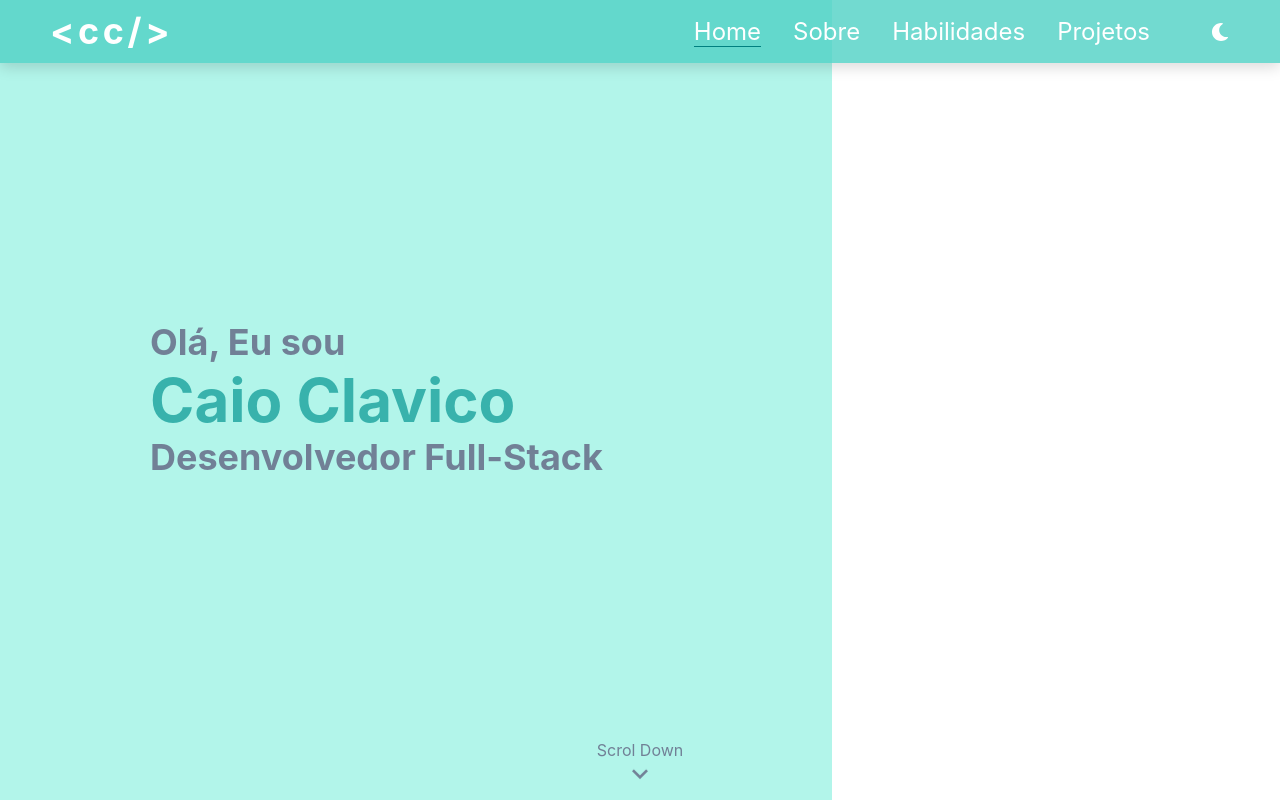
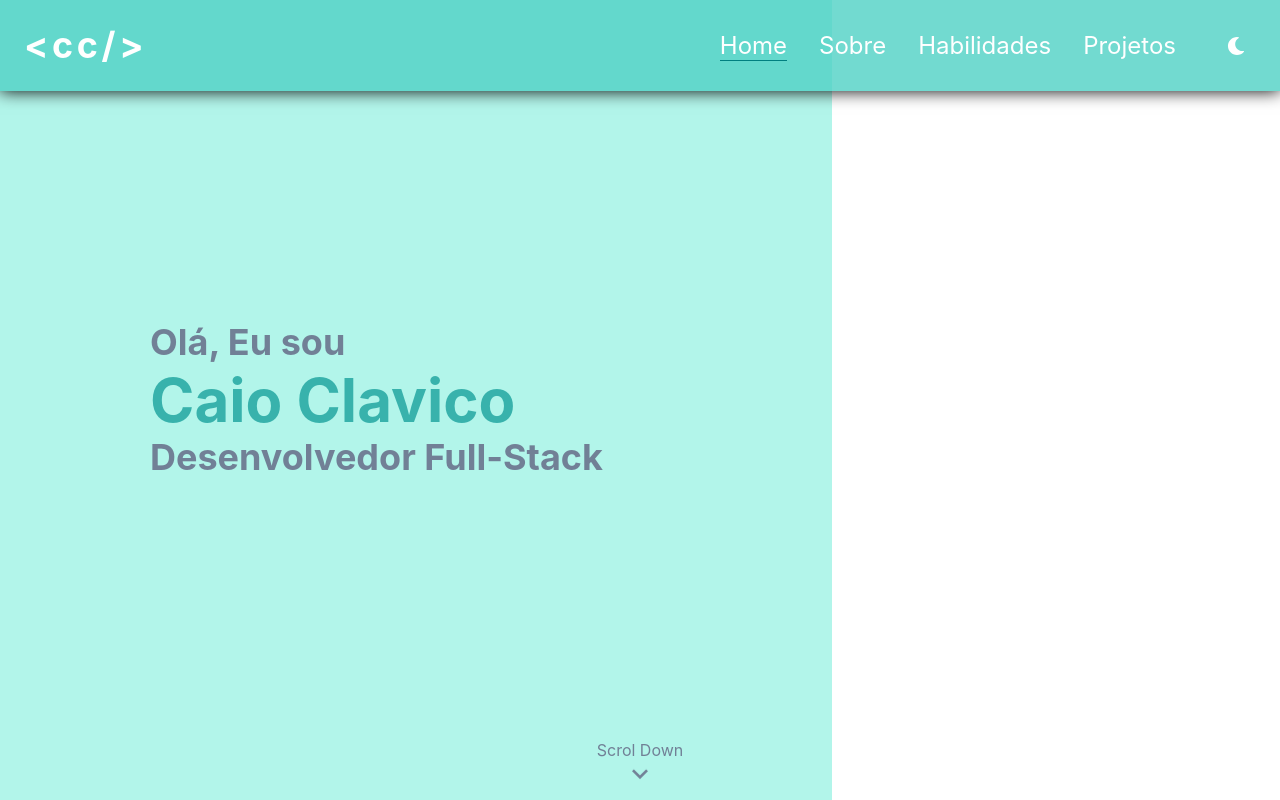
Before and after one commit to caioclavico/portfolio, a React (Create React App) app: page / in a window 1280 px wide. Shown: the top 800 px of the page. Built offline with nearby package versions, Linux system fonts and the light colour scheme.

Commit message:
feat: update component header

```diff
--- /dev/null
+++ b/src/components/Header/MenuLinks/index.tsx
@@ -0,0 +1,77 @@
+import { Box, Stack } from "@chakra-ui/react";
+import { Link } from "react-scroll";
+import { ColorModeSwitcher } from "../../ColorModeSwitcher";
+import "./index.css";
+
+interface MenuLinksProps {
+    isOpen: boolean;
+}
+export const MenuLinks = ({ isOpen }: MenuLinksProps) => {
+    return (
+        <Box
+            display={{ base: isOpen ? "block" : "none", md: "block" }}
+            flexBasis={{ base: "100%", md: "auto" }}
+        >
+            <Stack
+                spacing={8}
+                fontSize={["xl", "xl", "2xl", "2xl"]}
+                align="center"
+                justify={["center", "space-between", "flex-end", "flex-end"]}
+                direction={["column", "row", "row", "row"]}
+                pt={[4, 4, 0, 0]}
+            >
+                <Box className="nav-item">
+                    <Link
+                        activeClass="active"
+                        to="intro"
+                        spy={true}
+                        smooth={true}
+                        offset={0}
+                        duration={500}
+                    >
+                        Home
+                    </Link>
+                </Box>
+                <Box className="nav-item">
+                    <Link
+                        activeClass="active"
+                        to="about"
+                        spy={true}
+                        smooth={true}
+                        offset={0}
+                        duration={500}
+                    >
+                        Sobre
+                    </Link>
+                </Box>
+                <Box className="nav-item">
+                    <Link
+                        activeClass="active"
+                        to="skills"
+                        spy={true}
+                        smooth={true}
+                        offset={0}
+                        duration={500}
+                    >
+                        Habilidades
+                    </Link>
+                </Box>
+                <Box className="nav-item">
+                    <Link
+                        activeClass="active"
+                        to="projects"
+                        spy={true}
+                        smooth={true}
+                        offset={0}
+                        duration={500}
+                    >
+                        Projetos
+                    </Link>
+                </Box>
+                <Box>
+                    <ColorModeSwitcher />
+                </Box>
+            </Stack>
+        </Box>
+    );
+};
--- /dev/null
+++ b/src/components/Header/MenuToggle/index.tsx
@@ -0,0 +1,24 @@
+import { Box, IconButton } from "@chakra-ui/react";
+import { AiOutlineClose, AiOutlineMenu } from "react-icons/ai";
+
+interface MenuToggleProps {
+    toggle: VoidFunction;
+    isOpen: boolean;
+}
+
+export const MenuToggle = ({ toggle, isOpen }: MenuToggleProps) => {
+    return (
+        <Box display={{ base: "block", md: "none" }}>
+            <IconButton
+                size="md"
+                fontSize="lg"
+                variant="ghost"
+                color="current"
+                marginLeft="2"
+                onClick={toggle}
+                icon={isOpen ? <AiOutlineClose /> : <AiOutlineMenu />}
+                aria-label={isOpen ? "close menu" : "open menu"}
+            />
+        </Box>
+    );
+};
--- /dev/null
+++ b/src/components/Header/NavBarContainer/index.tsx
@@ -0,0 +1,38 @@
+import { Flex, FlexProps, useColorModeValue } from "@chakra-ui/react";
+import { ReactNode } from "react";
+
+interface NavBarContainerProps {
+    children: ReactNode;
+    props?: FlexProps;
+}
+
+export const NavBarContainer = ({
+    children,
+    ...props
+}: NavBarContainerProps) => {
+    const bg = useColorModeValue(
+        "rgb(79, 209, 197, 0.8)",
+        "rgb(26, 32, 44, 0.8)"
+    );
+
+    return (
+        <Flex
+            as="nav"
+            align="center"
+            justify="space-between"
+            wrap="wrap"
+            w="100%"
+            mb={8}
+            p={[4, 6, 6, 6]}
+            bgColor={bg}
+            color={["white", "white", "grey.700", "grey.700"]}
+            boxShadow="0 0 1em black"
+            position="fixed"
+            top="0px"
+            zIndex={2}
+            {...props}
+        >
+            {children}
+        </Flex>
+    );
+};
--- a/src/components/Header/index.tsx
+++ b/src/components/Header/index.tsx
@@ -1,101 +1,25 @@
-import {
-    Flex,
-    Heading,
-    List,
-    ListItem,
-    useColorModeValue,
-} from "@chakra-ui/react";
-import { ColorModeSwitcher } from "../ColorModeSwitcher";
-import { Link } from "react-scroll";
-import "./index.css";
+import { Flex, FlexProps, Heading, useColorModeValue } from "@chakra-ui/react";
+import { useState } from "react";
+import { MenuLinks } from "./MenuLinks";
+import { MenuToggle } from "./MenuToggle";
+import { NavBarContainer } from "./NavBarContainer";
 
-export const Header = () => {
-    const bg = useColorModeValue(
-        "rgb(79, 209, 197, 0.8)",
-        "rgb(26, 32, 44, 0.8)"
-    );
+export const Header = (props: FlexProps) => {
+    const [isOpen, setIsOpen] = useState(false);
+
+    const toggle = () => setIsOpen(!isOpen);
+
     const logoColor = useColorModeValue("white", "#38B2AC");
 
     return (
-        <Flex
-            as="nav"
-            align="center"
-            justify="space-between"
-            wrap="wrap"
-            w="100%"
-            px="50px"
-            py="10px"
-            bgColor={bg}
-            position="fixed"
-            top="0px"
-            zIndex={2}
-            boxShadow="0 4px 14px 0 rgba(0, 0, 0, 0.15)"
-        >
-            <Flex w="100%" justify="space-between">
+        <NavBarContainer {...props}>
+            <Flex gap={[4, 4, 8, 8]} alignItems="center">
                 <Heading color={logoColor} letterSpacing="widest">
                     {"<cc/>"}
                 </Heading>
-
-                <List
-                    display="flex"
-                    gap={8}
-                    alignItems="center"
-                    fontSize="2xl"
-                    color="white"
-                >
-                    <ListItem className="nav-item">
-                        <Link
-                            activeClass="active"
-                            to="intro"
-                            spy={true}
-                            smooth={true}
-                            offset={0}
-                            duration={500}
-                        >
-                            Home
-                        </Link>
-                    </ListItem>
-                    <ListItem className="nav-item">
-                        <Link
-                            activeClass="active"
-                            to="about"
-                            spy={true}
-                            smooth={true}
-                            offset={0}
-                            duration={500}
-                        >
-                            Sobre
-                        </Link>
-                    </ListItem>
-                    <ListItem className="nav-item">
-                        <Link
-                            activeClass="active"
-                            to="skills"
-                            spy={true}
-                            smooth={true}
-                            offset={0}
-                            duration={500}
-                        >
-                            Habilidades
-                        </Link>
-                    </ListItem>
-                    <ListItem className="nav-item">
-                        <Link
-                            activeClass="active"
-                            to="projects"
-                            spy={true}
-                            smooth={true}
-                            offset={0}
-                            duration={500}
-                        >
-                            Projetos
-                        </Link>
-                    </ListItem>
-                    <ListItem>
-                        <ColorModeSwitcher position="relative" left="20%" />
-                    </ListItem>
-                </List>
             </Flex>
-        </Flex>
+            <MenuToggle toggle={toggle} isOpen={isOpen} />
+            <MenuLinks isOpen={isOpen} />
+        </NavBarContainer>
     );
 };
--- a/src/components/Sections/Projects/index.tsx
+++ b/src/components/Sections/Projects/index.tsx
@@ -1,6 +1,7 @@
 import {
     Box,
     Button,
+    Flex,
     Heading,
     HStack,
     Icon,
@@ -131,10 +132,12 @@ export const Projects = () => {
     const fontColor = useColorModeValue("gray.500", "white");
 
     return (
-        <Box
+        <Flex
             id="projects"
             width="100%"
-            minHeight="500px"
+            h={["auto", "auto", "100vh", "100vh"]}
+            direction={"column"}
+            justifyContent="center"
             textAlign="center"
             position="relative"
             bgColor={bg}
@@ -207,6 +210,6 @@ export const Projects = () => {
                     )}
                 </HStack>
             </Box>
-        </Box>
+        </Flex>
     );
 };
--- a/src/components/Sections/Skills/index.tsx
+++ b/src/components/Sections/Skills/index.tsx
@@ -9,7 +9,9 @@ export const Skills = () => {
             direction="column"
             gap={12}
             w="100vw"
-            borderTop="1px solid"
+            h={["auto", "auto", "100vh", "100vh"]}
+            justifyContent="center"
+            borderTop="5px solid"
             py={16}
         >
             <Heading mt={4} textAlign="center">
```
Also changed, not shown: src/components/Header/MenuLinks/index.css (renamed from src/components/Header/index.css).
